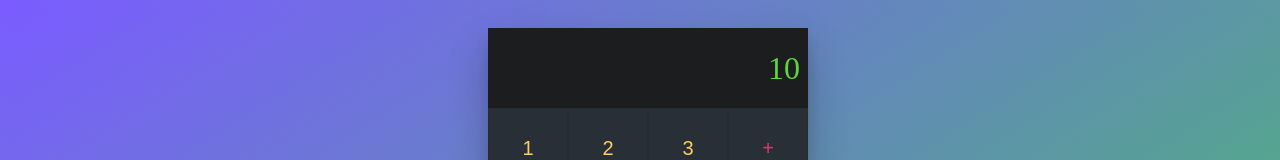
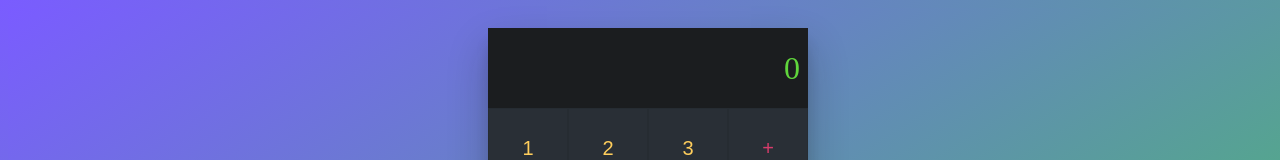
Before and after one commit to MCamC/Calc-app, a React (Create React App) app: page / in a window 1280 px wide. Shown: the top 160 px of the page. Built offline with nearby package versions, Linux system fonts and the light colour scheme.

Commit message:
segundo commit

```diff
--- a/src/App.jsx
+++ b/src/App.jsx
@@ -8,7 +8,7 @@ const App = () => {
     console.log("Renderización de App")
     return (
     <main className='react-calculator'>
-        <Result value={0} />
+        <Result value= {"0"} />
         <div className="numbers">
             <button>1</button>
             <button>2</button>
--- a/src/components/Result.jsx
+++ b/src/components/Result.jsx
@@ -2,10 +2,10 @@ import React from 'react'
 
 const Result = (props) => {
     debugger
-    console.log ("Renderización de Result", props)
+    console.log ("Renderización de Result", props.value)
     return (
         <div className="result">
-            <span>10</span>
+            {props.value}
         </div>
     )
 }
```
Also changed, not shown: 1 other file (tests, documents, lock files or other folders).
